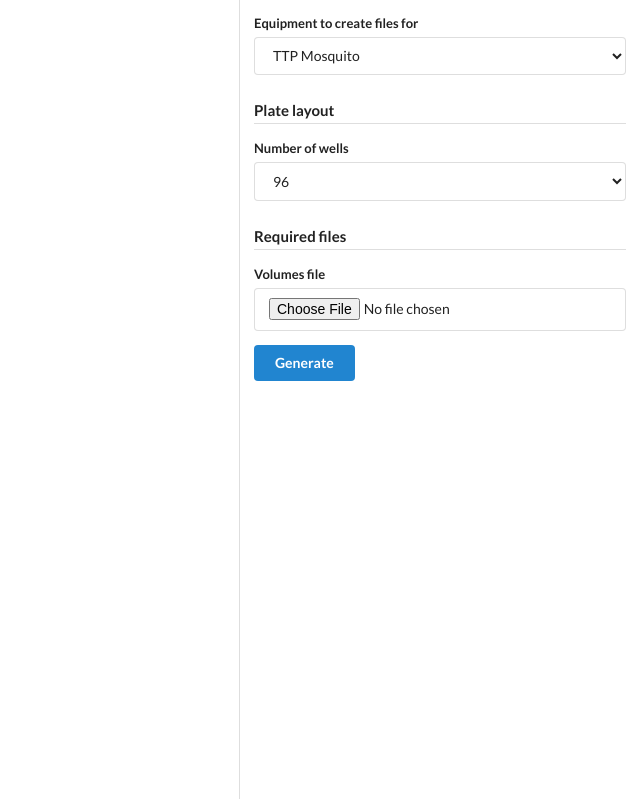
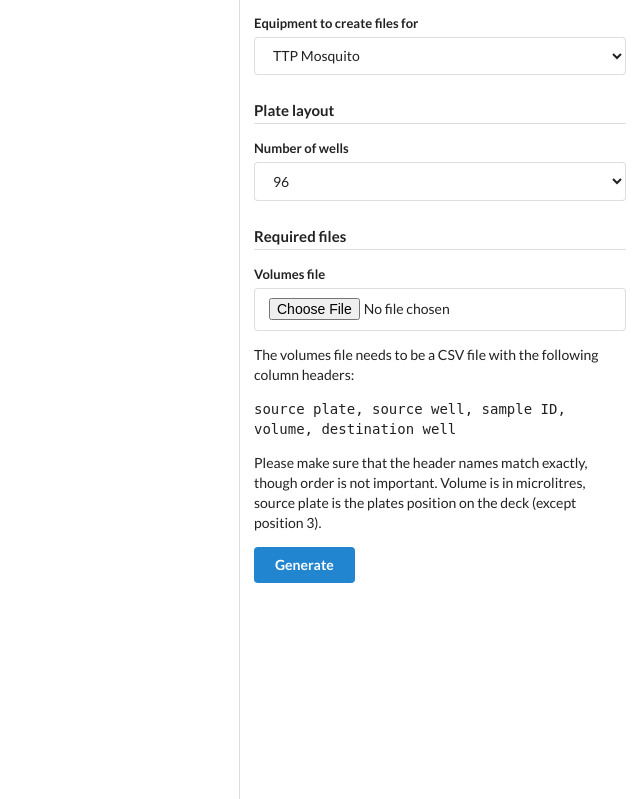
Before and after one commit to tjomasc/synbio-toolbox, a Flask app: page /worklists/librarypooling/ in a window 1280 px wide. Shown: the part 41-840 px from the top of the page, without its empty margins (640-1280 px from the left). Run offline with Flask 2, Linux system fonts and the light colour scheme; some libraries are stand-ins or nearby versions.

Commit message:
Provide minor improvements to toolbox + library pooling

```diff
--- a/toolbox/generators/librarypooling.py
+++ b/toolbox/generators/librarypooling.py
@@ -47,7 +47,7 @@
                 except KeyError:
                     sub = Substance(sample_name)
                     self.substances[sample_name] = sub
-                    volume = float(sample['volume']) * 1000
+                    volume = ceil(float(sample['volume']) * 1000)
                     if len(samples_plate.get_well(sample['source well']).contents) > 0:
                         raise Exception('Well {} in plate {} contains multiple samples. Check file.'
                                         .format(sample['source well'], sample['source plate']))
--- a/toolbox/templates/index.html
+++ b/toolbox/templates/index.html
@@ -2,7 +2,10 @@
 {% block content %}
 <div class="ui center aligned container">
     <div class="ui very padded blue segment">
-        Welcome to the toolbox :)
+        <h1 class="ui center aligned icon header">
+            <i class="travel icon"></i>
+            Welcome to the toolbox
+        </h1>
     </div>
 </div>
 {% endblock %}
--- a/toolbox/templates/librarypooling.html
+++ b/toolbox/templates/librarypooling.html
@@ -23,6 +23,11 @@
         <label>Volumes file</label>
         <input type="file" required name="volumes">
     </div>
+    <p>The volumes file needs to be a CSV file with the following column headers:</p>
+    <code>source plate, source well, sample ID, volume, destination well</code>
+    <p>Please make sure that the header names match exactly, though order is not important.
+    Volume is in microlitres, source plate is the plates position on the deck (except position 3).
+    </p>
     <button class="ui primary button">Generate</button>
 </form>
 {% endblock %}
--- a/toolbox/templates/worklists.html
+++ b/toolbox/templates/worklists.html
@@ -3,7 +3,7 @@
 <div class="ui grid divided horizontally padded">
     <div class="eleven wide column">
         {% if error %}
-            <div class="ui floating message">
+            <div class="ui large icon warning message">
                 <i class="warning circle icon"></i>
                 <div class="content">
                     <div class="header">Error</div>
```
